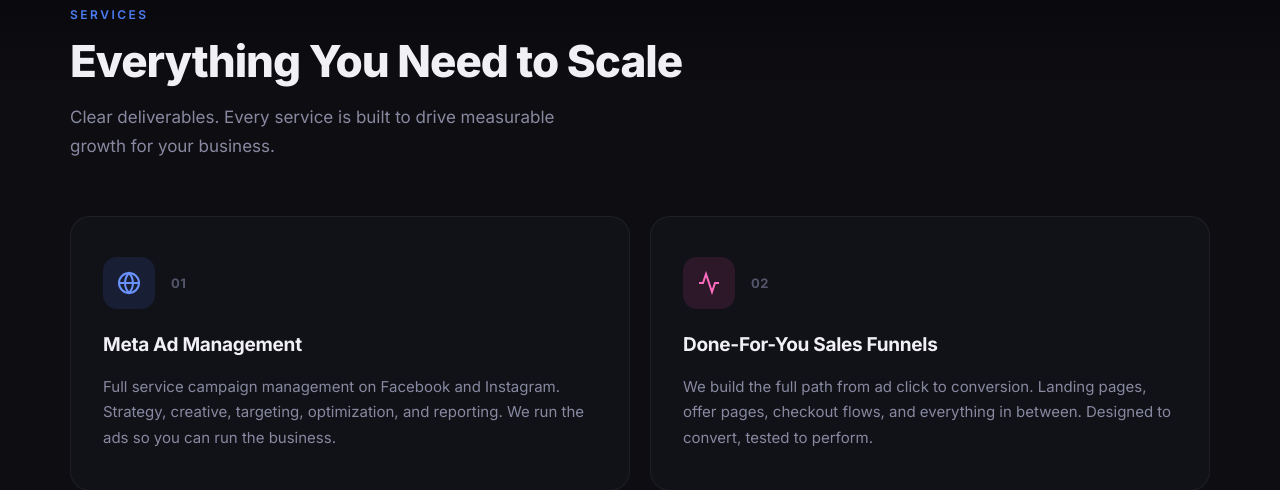
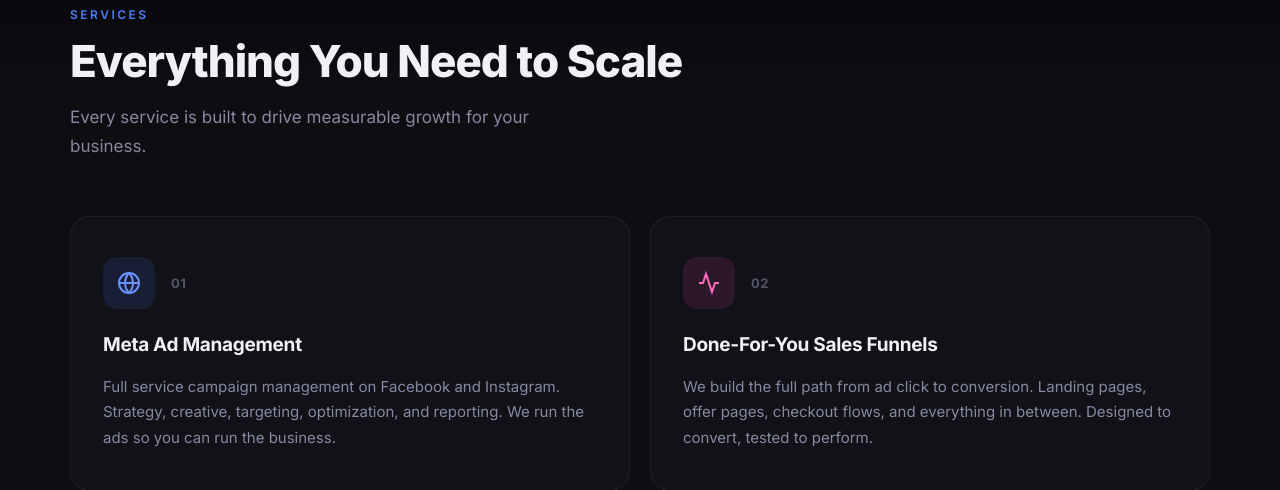
Before and after one commit to lumenmarketingsolutions/mk7media, a Flask app: page / in a window 1280 px wide. Shown: the part 915-1405 px from the top of the page. Run offline with Flask 3, Linux system fonts and the light colour scheme.

Commit message:
Remove 'Clear deliverables' from services subtitle
Co-Authored-By: Claude Opus 4.6 <noreply@anthropic.com>

```diff
--- a/templates/index.html
+++ b/templates/index.html
@@ -775,7 +775,7 @@
     <div class="fade-in">
       <div class="section-label">Services</div>
       <div class="section-title">Everything You Need to Scale</div>
-      <div class="section-subtitle">Clear deliverables. Every service is built to drive measurable growth for your business.</div>
+      <div class="section-subtitle">Every service is built to drive measurable growth for your business.</div>
     </div>
 
     <div class="services-list">
```
